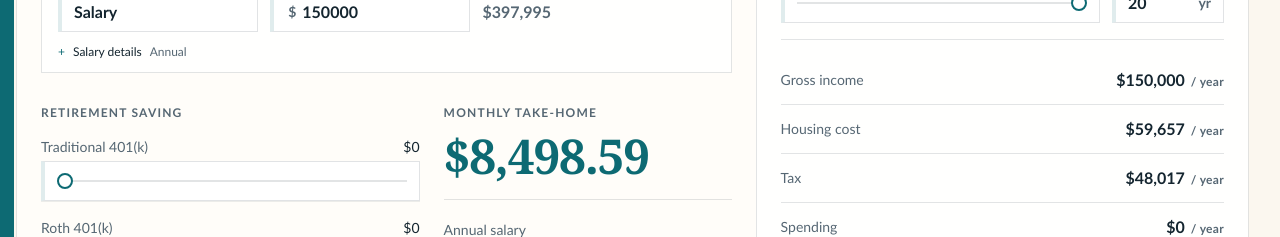
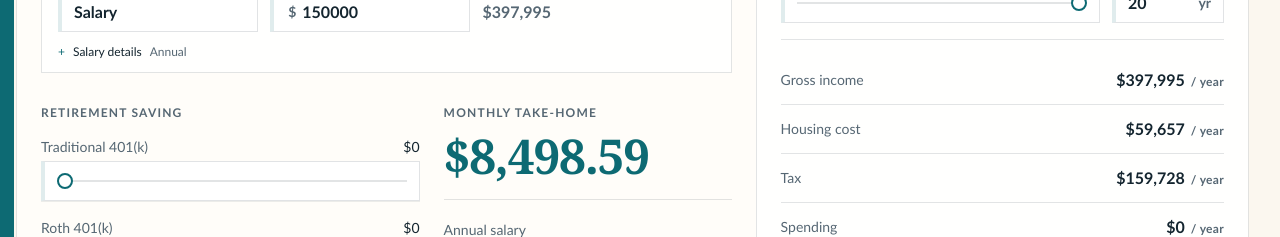
Before and after one commit to exilium-com/basisflow, a React (Vite) app: page /workspace in a window 1280 px wide. Shown: the part 227-464 px from the top of the page. Built offline with nearby package versions, Linux system fonts and the light colour scheme.

Commit message:
use projected values in summary

```diff
--- a/src/pages/WorkspacePage.tsx
+++ b/src/pages/WorkspacePage.tsx
@@ -21,7 +21,6 @@ import {
   type AssetBucketState,
 } from "../lib/assetsModel";
 import {
-  calculateExpenseSnapshot,
   createExpenses,
   DEFAULT_EXPENSES_STATE,
   normalizeExpensesState,
@@ -49,7 +48,6 @@ import {
 } from "../lib/mortgageConfig";
 import {
   buildMortgageSummaryItems,
-  getMortgageMonthlyPaymentForYear,
   getMortgageYearInterest,
   getMortgageYearPropertyTax,
   serializeMortgageSummary,
@@ -60,6 +58,7 @@ import {
   DEFAULT_PROJECTION_STATE,
   createProjection,
   normalizeProjectionState,
+  toDisplayValue,
   type ProjectionState,
   type ProjectionAssetOverride,
   type ProjectionExpenseOverride,
@@ -131,8 +130,6 @@ export function WorkspacePage() {
   const incomeDirectedContributions = buildIncomeDirectedContributions(incomeSummary);
 
   const assetsView = deriveAssetsState(assetState, undefined, incomeDirectedContributions);
-  const expensesView = createExpenses(expenseState);
-  const expenseSnapshot = calculateExpenseSnapshot(expensesView);
 
   const pinnedAssets = resolvePinnedBuckets(assetState, incomeDirectedContributions);
   const reserveCashBucketId = PINNED_BUCKETS.reserveCashBucketId.id;
@@ -178,7 +175,15 @@ export function WorkspacePage() {
     resolvedIncome.iraContribution +
     incomeResults.megaBackdoor +
     resolvedIncome.hsaContribution;
-  const annualGrossIncome = incomeResults.grossSalary + incomeResults.rsuGrossNextYear;
+  const annualRetirementContributions =
+    resolvedIncome.employee401k +
+    resolvedIncome.iraContribution +
+    incomeResults.megaBackdoor +
+    resolvedIncome.hsaContribution;
+  const projectedAnnualGrossIncome =
+    incomeResults.grossSalary * Math.pow(1 + projection.incomeGrowthRate, projection.currentYear) + currentRow.rsuGross;
+  const projectedAnnualTax =
+    projectedAnnualGrossIncome - annualRetirementContributions - currentRow.takeHome - currentRow.rsuNet;
   const assetOptions = projectionAssets.buckets.map((bucket) => ({
     id: bucket.id,
     name: bucket.name,
@@ -469,22 +474,22 @@ export function WorkspacePage() {
     {
       href: "#income",
       label: "Gross income",
-      annualValue: annualGrossIncome,
+      annualValue: toDisplayValue(projectedAnnualGrossIncome, projection.currentYear, projection),
     },
     {
       href: "#mortgage",
       label: "Housing cost",
-      annualValue: getMortgageMonthlyPaymentForYear(mortgageScenario, projection.currentYear) * 12,
+      annualValue: toDisplayValue(currentRow.mortgageLineItem, projection.currentYear, projection),
     },
     {
       href: "#taxes",
       label: "Tax",
-      annualValue: incomeResults.totalTaxes,
+      annualValue: toDisplayValue(projectedAnnualTax, projection.currentYear, projection),
     },
     {
       href: "#expenses",
       label: "Spending",
-      annualValue: expenseSnapshot.annualExpenseTotal,
+      annualValue: toDisplayValue(currentRow.nonHousingExpenses, projection.currentYear, projection),
     },
   ];
 
```
